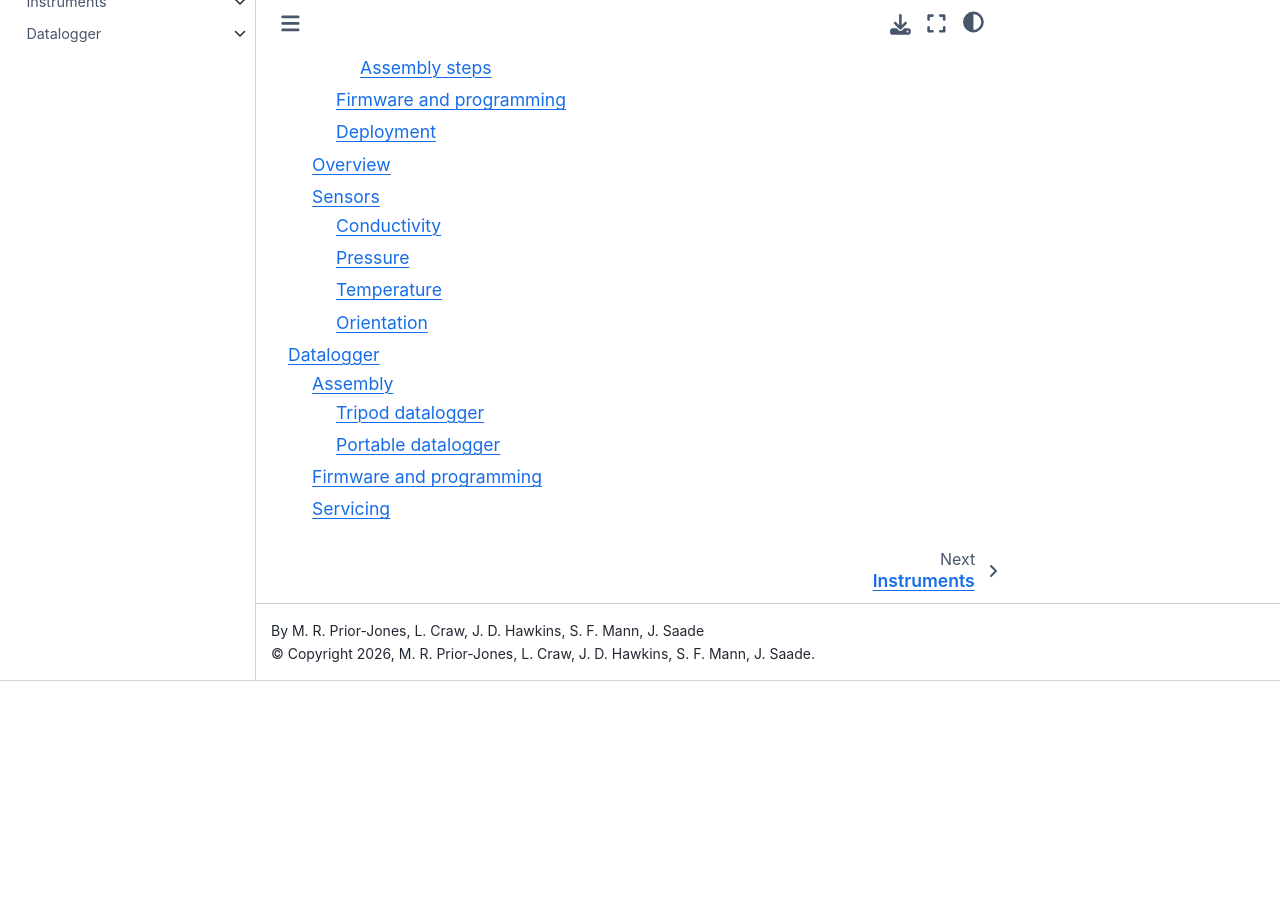
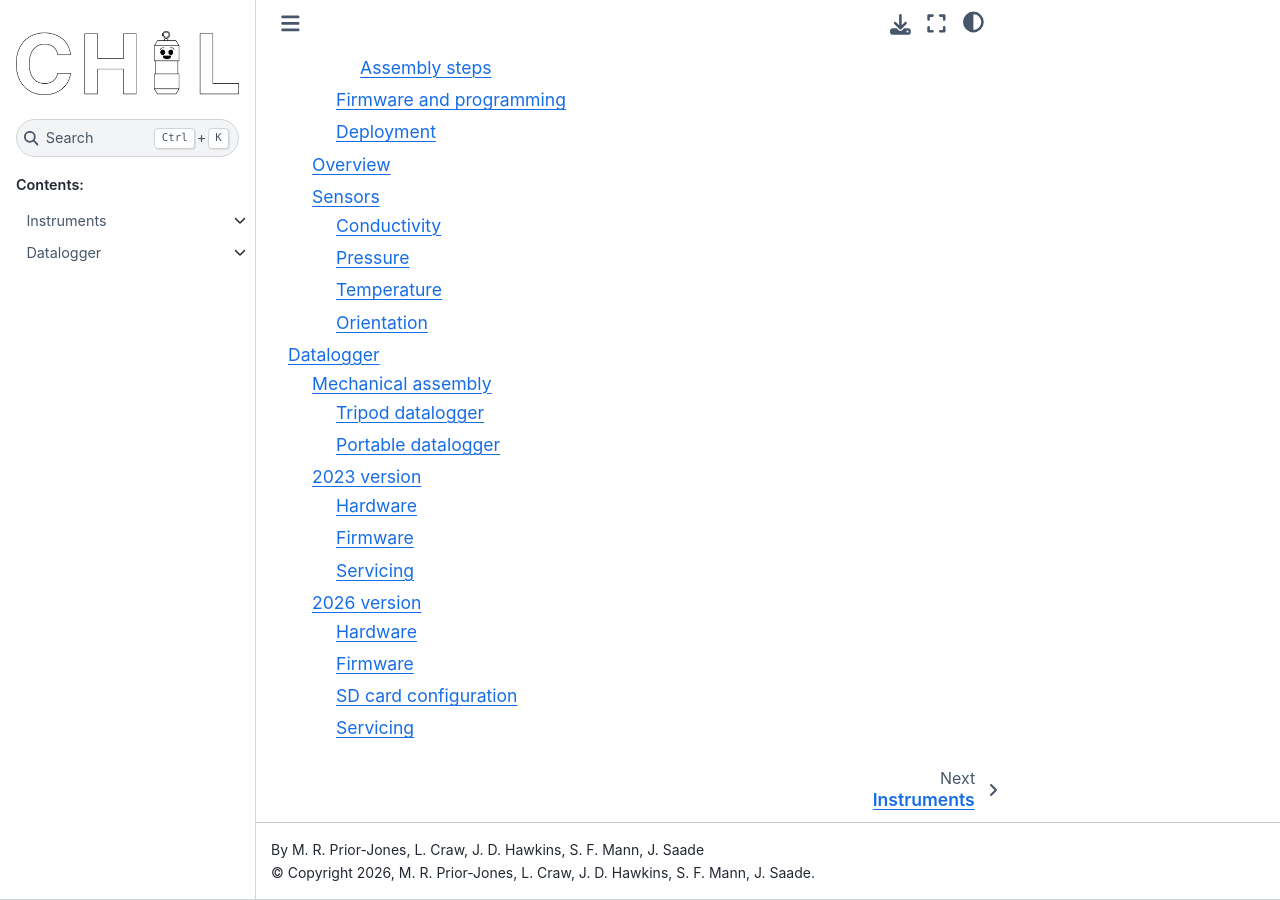
Before and after one commit to CHILCardiff/docs, a Sphinx documentation site: the page built from source/index.rst, in a window 1280 px wide and 900 px high, scrolled down 563 px. Built offline with Sphinx 7.4.7 and the Sphinx Book theme 1.1.4, drawn with Linux system fonts in a browser that asks for light colours; before the commit the page ends 1244 px from its top, so only the background shows below that.

Commit message:
updates structure for 2023/2026 datalogger

```diff
--- /dev/null
+++ b/source/datalogger/2023/firmware.rst
@@ -0,0 +1,2 @@
+Firmware
+========
--- /dev/null
+++ b/source/datalogger/2023/hardware.rst
@@ -0,0 +1,6 @@
+Hardware
+========
+
+Installing the PCB
+
+Diagram of the PCB (labelled connections etc.)
--- /dev/null
+++ b/source/datalogger/2023/index.rst
@@ -0,0 +1,10 @@
+Datalogger 2023
+===============
+
+.. toctree::
+   :maxdepth: 2
+   :caption: Contents:
+
+   hardware
+   firmware
+   servicing
--- /dev/null
+++ b/source/datalogger/2023/servicing.rst
@@ -0,0 +1,3 @@
+Servicing
+=========
+Servicing the datalogger.
--- /dev/null
+++ b/source/datalogger/2026/configuration.rst
@@ -0,0 +1,2 @@
+SD card configuration
+=====================
--- /dev/null
+++ b/source/datalogger/2026/firmware.rst
@@ -0,0 +1,2 @@
+Firmware
+========
--- /dev/null
+++ b/source/datalogger/2026/hardware.rst
@@ -0,0 +1,6 @@
+Hardware
+========
+
+Installing the PCB
+
+Diagram of the PCB (labelled connections etc.)
--- /dev/null
+++ b/source/datalogger/2026/index.rst
@@ -0,0 +1,11 @@
+Datalogger 2026
+===============
+
+.. toctree::
+   :maxdepth: 2
+   :caption: Contents:
+
+   hardware
+   firmware
+   configuration
+   servicing
--- /dev/null
+++ b/source/datalogger/2026/servicing.rst
@@ -0,0 +1,3 @@
+Servicing
+=========
+Servicing the datalogger.
--- a/source/datalogger/firmware.rst
+++ /dev/null
@@ -1,2 +0,0 @@
-Firmware and programming
-========================
--- a/source/datalogger/index.rst
+++ b/source/datalogger/index.rst
@@ -5,6 +5,6 @@ Datalogger
    :maxdepth: 2
    :caption: Contents:
 
-   assembly/index
-   firmware
-   servicing
+   Mechanical assembly <assembly/index>
+   2023 version <2023/index>
+   2026 version <2026/index>
--- a/source/datalogger/servicing.rst
+++ /dev/null
@@ -1,2 +0,0 @@
-Servicing
-=========
```
